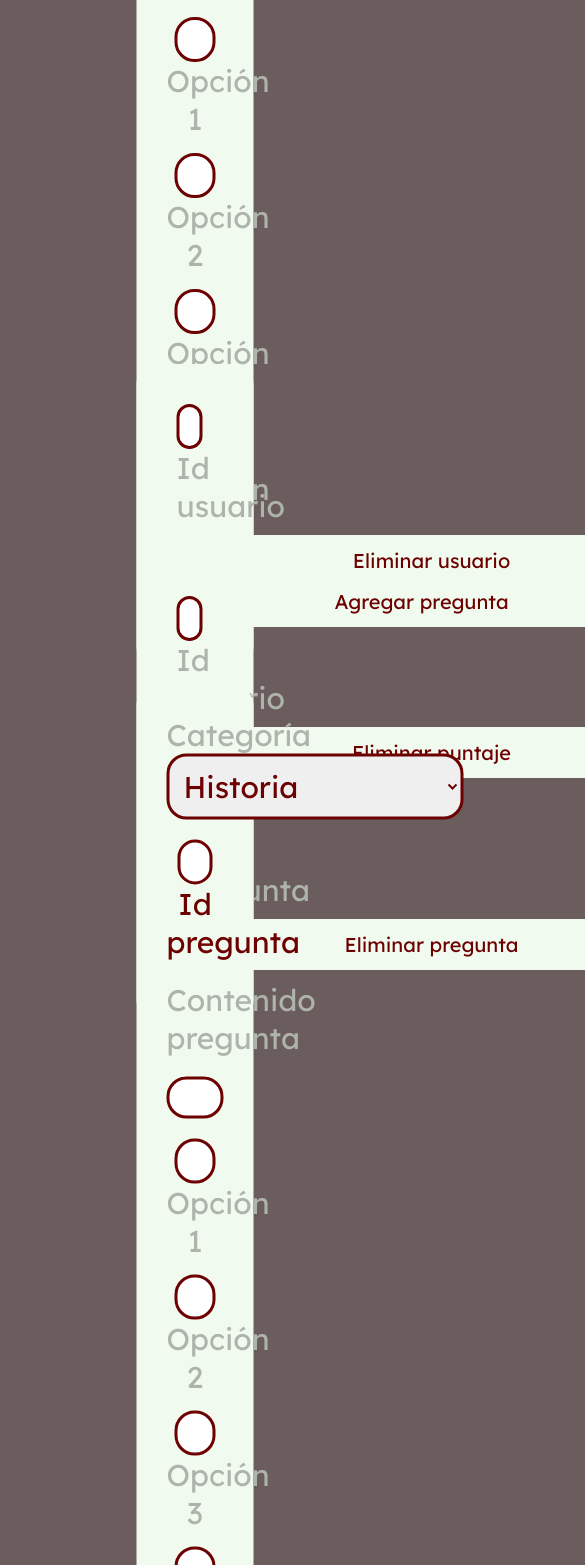
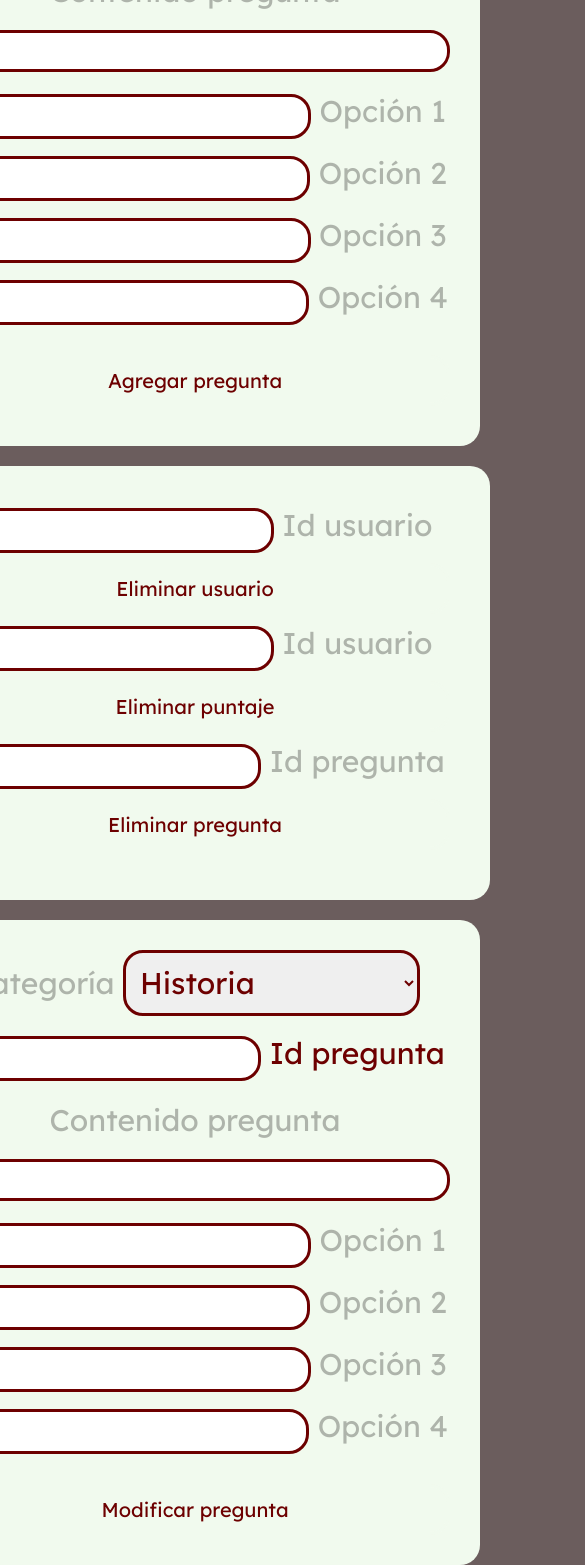
Before and after one commit to PioIX/2025-TPIN-1-G12, a plain HTML site: page frontend/admin.html in a window 390 px wide. Shown: the part 194-1759 px from the top of the page, 585 px wide, since content can reach past the window. Before the commit the page ends 962 px from the top, so only its background shows below. Drawn offline with Linux system fonts and the light colour scheme.

Commit message:
actualizacion
actualizacion front

```diff
--- a/frontend/admin.html
+++ b/frontend/admin.html
@@ -9,6 +9,7 @@
 <link href="https://fonts.googleapis.com/css2?family=Lexend+Deca:wght@100..900&display=swap" rel="stylesheet">
 </head>
 <body>
+    <div id="todo">
         <div id="menu">
             <a href="#categoria-1">Agregar preguntas</a>
             <a href="#admin-2">Eliminación</a>
@@ -115,5 +116,6 @@
             </form>
             <button id="btn-5" onclick="">Modificar pregunta</button>
         </div>
+    </div>
 </body>
 </html>
--- a/frontend/css/admin.css
+++ b/frontend/css/admin.css
@@ -9,12 +9,14 @@
     .body {
         width: 100vw;
         height: 100vh;
-        display: flex;
-        flex-direction: column;
-        flex-wrap: nowrap;
+        display: grid;
+        grid-template-rows: 15vh, 75vh, 10vh;
         gap: 0px, 0px;
+        grid-template-areas: "header"
+        "main"
+        "footer";
+    }
 
-    }
 
 }
 
@@ -30,6 +32,12 @@ body {
     background-color: #6b5d5d;
 }
 
+#todo {
+    display: flex;
+    flex-direction: column;
+    flex-wrap: nowrap;
+}
+
 #contenidohtml {
     display: flex;
     flex-direction: column;
@@ -38,10 +46,11 @@ body {
 
 #menu {
     position: fixed;
-    width: 100%;
     display: flex;
+    flex-wrap: nowrap;
     padding: 25px;
     background-color: #e63946;
+    width: 100%;
     gap: 40px;
     font-size: 30px;
     border-radius: 20px;
@@ -60,6 +69,7 @@ a:hover {
 }
 
 #admin-1 {
+    margin-top: 50px;
     text-align: center;
     position: relative;
     padding: 30px;
@@ -67,51 +77,39 @@ a:hover {
     display: flex;
     flex-direction: column;
     gap: 20px;
-    width: 30%;
-    top: 45%;
-    left: 50%;
     color: #6d0000;
-    transform: translate(-50%, -50%);
     align-self: center;
     background-color: #f1faee;
-    max-width: 40%;
     border-radius: 20px;
 }
 
 #admin-2 {
+    margin-top: 20px;
+    text-align: center;
+    position: relative;
     padding: 30px;
     font-size: 30px;
     display: flex;
     flex-direction: column;
     gap: 20px;
-    position: absolute;
-    top: 105%;
-    left: 50%;
     color: #6d0000;
-    transform: translate(-50%, -50%);
     align-self: center;
     background-color: #f1faee;
-    width: 30%;
-    max-width: 40%;
     border-radius: 20px;
 }
 
 #admin-3 {
+    margin-top: 20px;
     text-align: center;
+    position: relative;
     padding: 30px;
     font-size: 30px;
     display: flex;
     flex-direction: column;
     gap: 20px;
-    position: absolute;
-    width: 30%;
-    top: 169%;
-    left: 50%;
     color: #6d0000;
-    transform: translate(-50%, -50%);
     align-self: center;
     background-color: #f1faee;
-    max-width: 40%;
     border-radius: 20px;
 }
 
--- a/frontend/css/registro.css
+++ b/frontend/css/registro.css
@@ -17,6 +17,8 @@
         "main"
         "footer";
     }
+
+
 }
 
 *{
```
Lines whose indentation alone changed are shown as unchanged.
